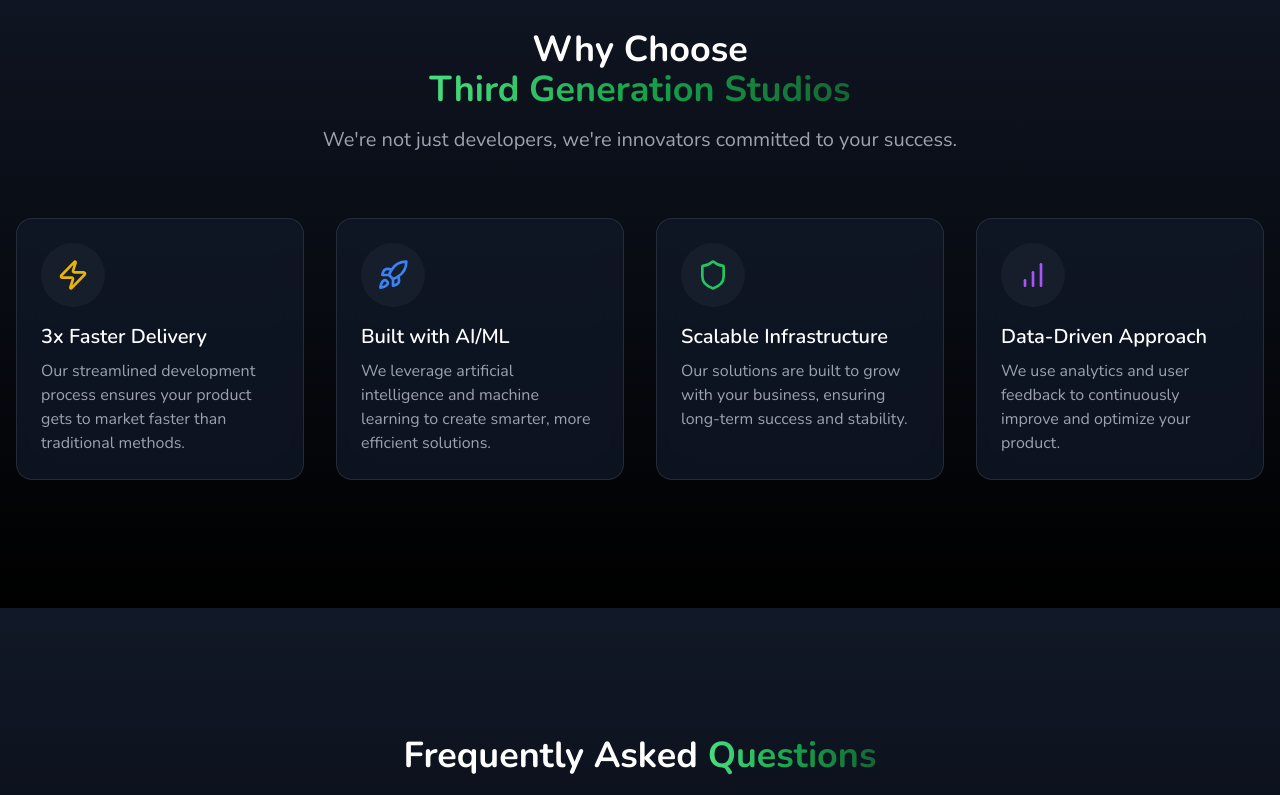
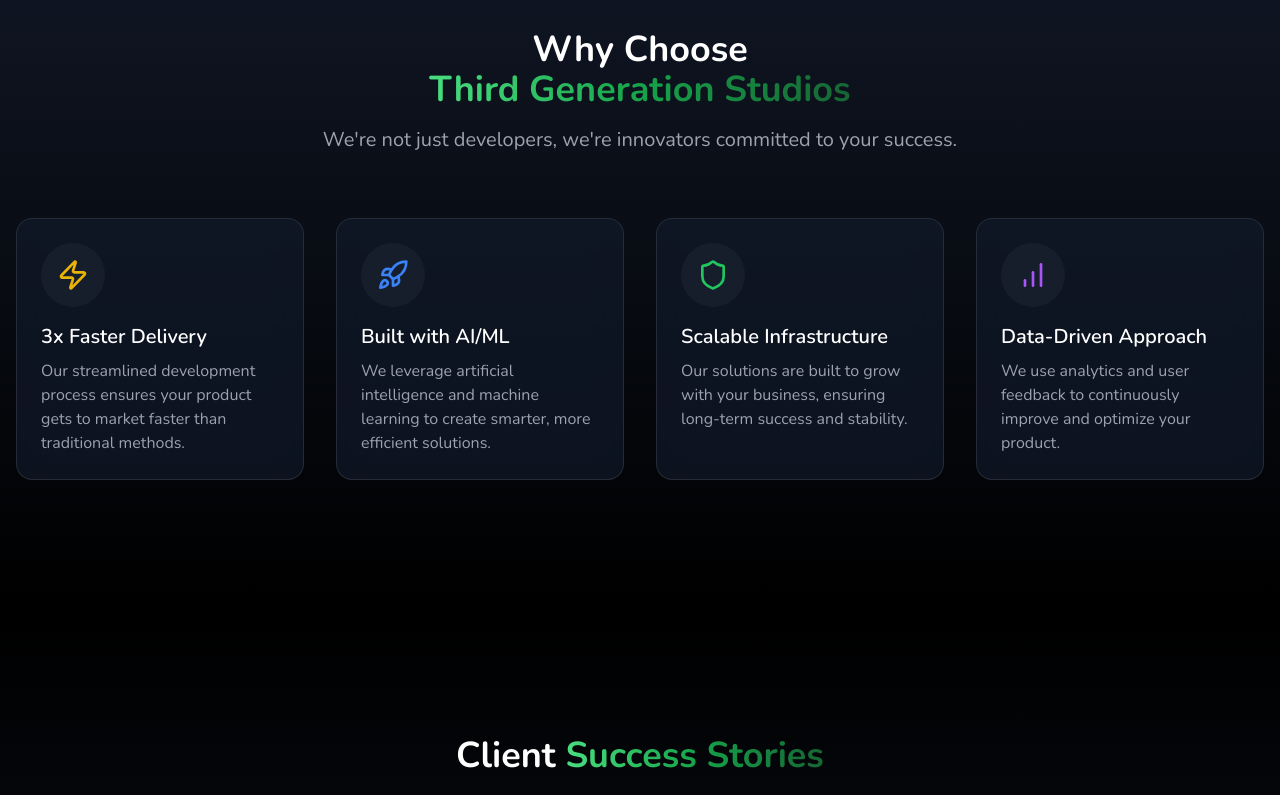
Before and after one commit to AdrianHenry15/third-generation-studios, a Next.js app: page / in a window 1280 px wide. Shown: the part 2000-2795 px from the top of the page. Built offline with nearby package versions, Linux system fonts and the light colour scheme.

Commit message:
build cache update

```diff
--- a/app/(root)/page.tsx
+++ b/app/(root)/page.tsx
@@ -8,6 +8,7 @@
 import WhyChooseUs from "@/components/why-choose-us";
 import FaqSection from "@/components/faq-section";
 import CtaSection from "@/components/cta-section";
+import Testimonials from "@/components/testimonials";
 
 // Main Home Page Component
 export default function Home() {
@@ -29,7 +30,7 @@
             <LogoStrip />
             <FeaturesSection />
             <WhyChooseUs />
-            {/* <Testimonials /> */}
+            <Testimonials />
             <FaqSection />
             <CtaSection />
         </main>
```
